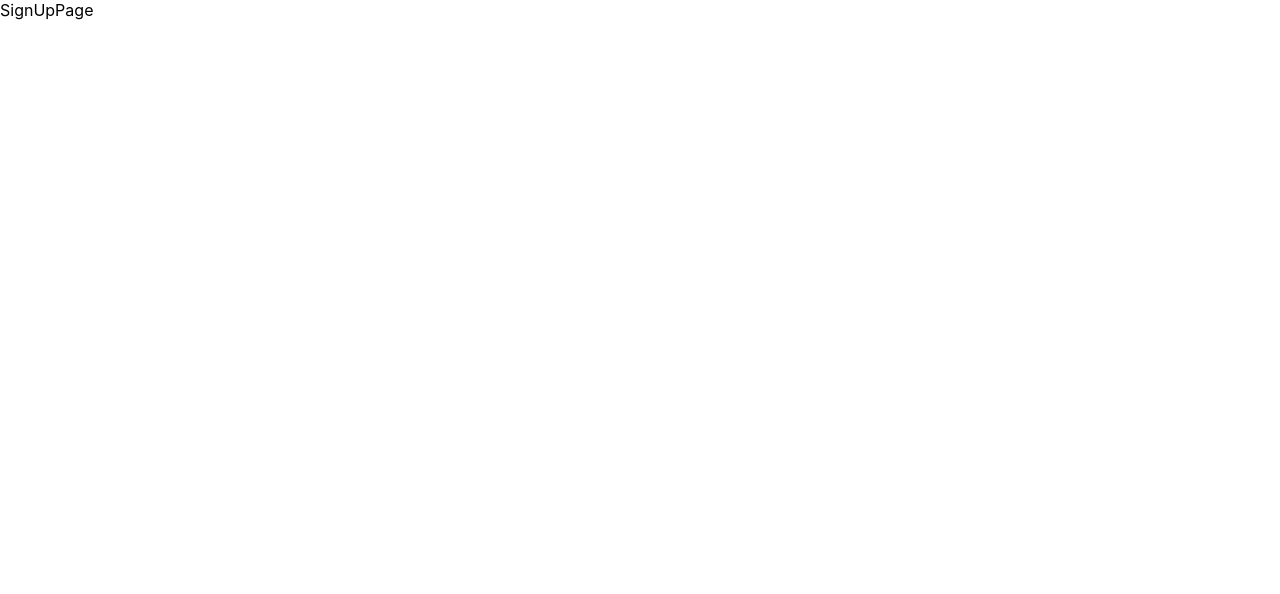
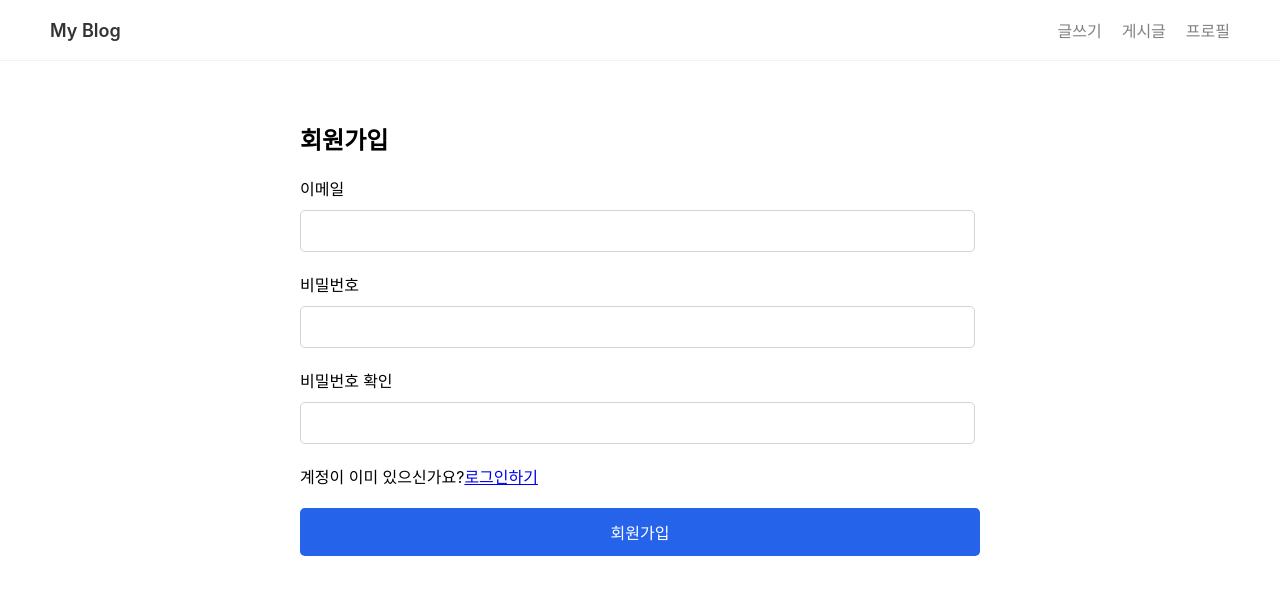
Before and after one commit to santa-developer/blog-app, a React (Create React App) app: page /signup in a window 1280 px wide. Shown: the top 594 px of the page. Built offline with nearby package versions, Linux system fonts and the light colour scheme.

Commit message:
feat: 로그인, 회원가입 컴포넌트 생성

```diff
--- /dev/null
+++ b/src/components/LoginForm.tsx
@@ -0,0 +1,28 @@
+import { Link } from "react-router-dom";
+
+const LoginForm = () => {
+  return (
+    <form action='/post' method='POST' className='form form--lg'>
+      <h2 className='form__title'>로그인</h2>
+      <div className='form__block'>
+        <label htmlFor='email'>이메일</label>
+        <input type='email' name='email' id='email' required />
+      </div>
+      <div className='form__block'>
+        <label htmlFor='password'>비밀번호</label>
+        <input type='password' name='password' id='password' required />
+      </div>
+      <div className='form__block'>
+        계정이 없으신가요?
+        <Link to='/signup' className='form__link'>
+          회원가입하기
+        </Link>
+      </div>
+      <div className='form__block'>
+        <input type='submit' value='로그인' className='form__btn--submit' />
+      </div>
+    </form>
+  );
+};
+
+export default LoginForm;
--- /dev/null
+++ b/src/components/SignupForm.tsx
@@ -0,0 +1,37 @@
+import { Link } from "react-router-dom";
+
+const SignupForm = () => {
+  return (
+    <form action='/post' method='POST' className='form form--lg'>
+      <h2 className='form__title'>회원가입</h2>
+      <div className='form__block'>
+        <label htmlFor='email'>이메일</label>
+        <input type='email' name='email' id='email' required />
+      </div>
+      <div className='form__block'>
+        <label htmlFor='password'>비밀번호</label>
+        <input type='password' name='password' id='password' required />
+      </div>
+      <div className='form__block'>
+        <label htmlFor='password_confirm'>비밀번호 확인</label>
+        <input
+          type='password'
+          name='password_confirm'
+          id='password_confirm'
+          required
+        />
+      </div>
+      <div className='form__block'>
+        계정이 이미 있으신가요?
+        <Link to='/login' className='form__link'>
+          로그인하기
+        </Link>
+      </div>
+      <div className='form__block'>
+        <input type='submit' value='회원가입' className='form__btn--submit' />
+      </div>
+    </form>
+  );
+};
+
+export default SignupForm;
--- a/src/pages/login/index.tsx
+++ b/src/pages/login/index.tsx
@@ -1,7 +1,13 @@
-import React from "react";
+import Header from "components/Header";
+import LoginForm from "components/LoginForm";
 
 const LoginPage = () => {
-  return <div>LoginPage</div>;
+  return (
+    <>
+      <Header />
+      <LoginForm />
+    </>
+  );
 };
 
 export default LoginPage;
--- a/src/pages/signup/index.tsx
+++ b/src/pages/signup/index.tsx
@@ -1,7 +1,14 @@
+import Header from "components/Header";
+import SignupForm from "components/SignupForm";
 import React from "react";
 
 const SignUpPage = () => {
-  return <div>SignUpPage</div>;
+  return (
+    <>
+      <Header />
+      <SignupForm />
+    </>
+  );
 };
 
 export default SignUpPage;
```
